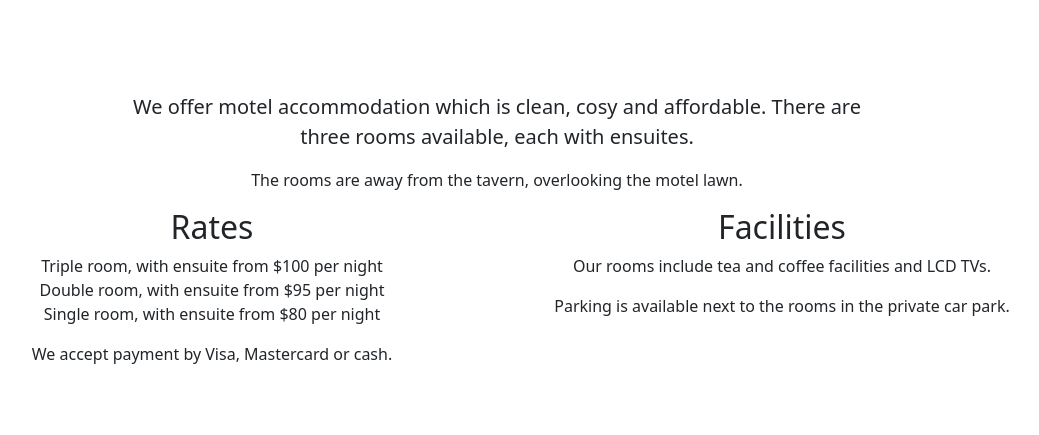
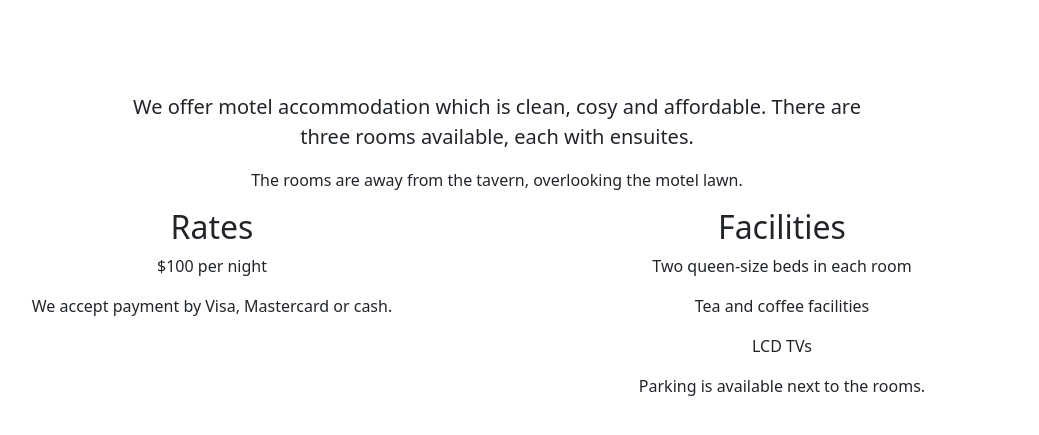
Before and after one commit to GbahTav/GbahTav.github.io, a Jekyll site: the page built from accomodation.html, in a window 1280 px wide and 900 px high, scrolled down 415 px, cut to the strip 5-479 px from the top of the window. Shown: the top 435 px of the strip, without its empty margins (143-1182 px from the left). Built offline with Jekyll 4.4.1, drawn with Linux system fonts in a browser that asks for light colours.

Commit message:
Update accomodation.html

```diff
--- a/accomodation.html
+++ b/accomodation.html
@@ -15,15 +15,15 @@ background: /img/accomodation_drk.jpg
   <div class="row">
     <div id="rates" class="col-md-6 text-center">
       <h2>Rates</h2>
-      <p>Triple room, with ensuite from $100 per night<br>
-      Double room, with ensuite from $95 per night<br>
-      Single room, with ensuite from $80 per night</p>
+      <p>$100 per night</p>
       <p>We accept payment by Visa, Mastercard or cash.</p>
     </div>
     <div id="facilities" class="col-md-6 text-center">
       <h2>Facilities</h2>
-      <p>Our rooms include tea and coffee facilities and LCD TVs.</p>
-      <p>Parking is available next to the rooms in the private car park.</p>
+      <p>Two queen-size beds in each room</p>
+      <p>Tea and coffee facilities</p>
+      <p>LCD TVs</p>
+      <p>Parking is available next to the rooms.</p>
     </div>
   </div>
 </div>
```
